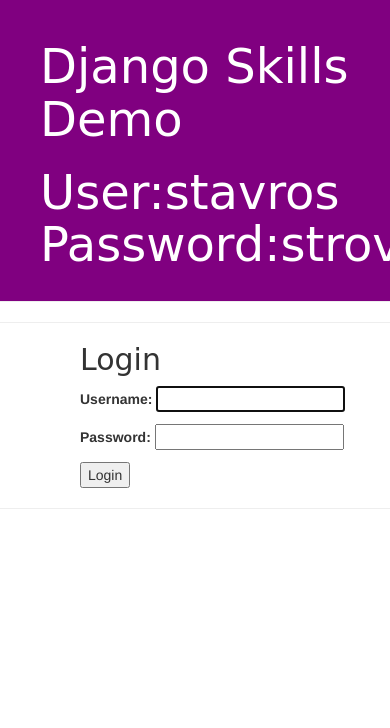
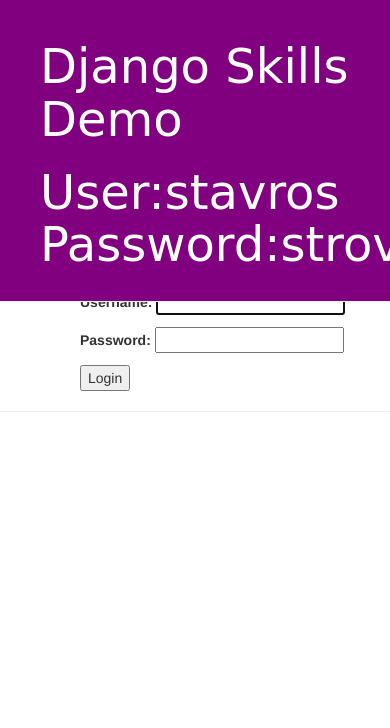
Before and after one commit to Joe-Khoa/skills, a Django app: page /login/ in a window 390 px wide; the page is wider, and only the part inside the window is pictured. Shown: the top 728 px of that part. Run offline with Django 3.2, Linux system fonts and the light colour scheme; parts of the project's set-up code (start-up, migrations or seed data) failed here and were passed over; some libraries are stand-ins or nearby versions.

Commit message:
css improvements

```diff
--- a/skills/static/css/skills.css
+++ b/skills/static/css/skills.css
@@ -10,21 +10,39 @@
 }
 
 .page-header {
-	left: 0;
-    width: 100%;
+	position: fixed;
+	overflow: hidden;
+	width: 100%;
+    top:0;
     background-color: purple;
     margin-top: 0;
     padding: 20px 20px 20px 40px;
 }
-
-.page-header h1, .page-header h1 a, .page-header h1 a:visited, .page-header h1 a:active {
+ .page-header h1, .page-header h1 a, .page-header h1 a:visited, .page-header h1 a:active {
     color: #ffffff;
     font-size: 36pt;
     text-decoration: none;
+    float: none;
 }
 
-.content {
+@media screen and (max-width: 500px) {
+ .page-header h1, .page-header h1 a, .page-header h1 a:visited, .page-header h1 a:active {
+    color: #ffffff;
+    font-size: 36pt;
+    text-decoration: none;
+    float: none;
+
+    display: block;
+    text-align: left
+}
+}
+
+
+
+.main {
     margin-left: 40px;
+    margin-top:225px;
+
 }
 
 h1, h2, h3, h4 {
--- a/skills/templates/base.html
+++ b/skills/templates/base.html
@@ -34,7 +34,7 @@
 
   </header>
   <hr>
-  <main class="content">
+  <main class="main">
     {% block content %}
     {% endblock %}
   </main>
--- a/skills/templates/registration/login.html
+++ b/skills/templates/registration/login.html
@@ -3,7 +3,7 @@
 {% block title %}Login{% endblock %}
 {% load staticfiles %}
 {% block content %}
-  <div class="content">
+  <div class="main">
   <h2>Login</h2>
   <form method="post">
     {% csrf_token %}
```
